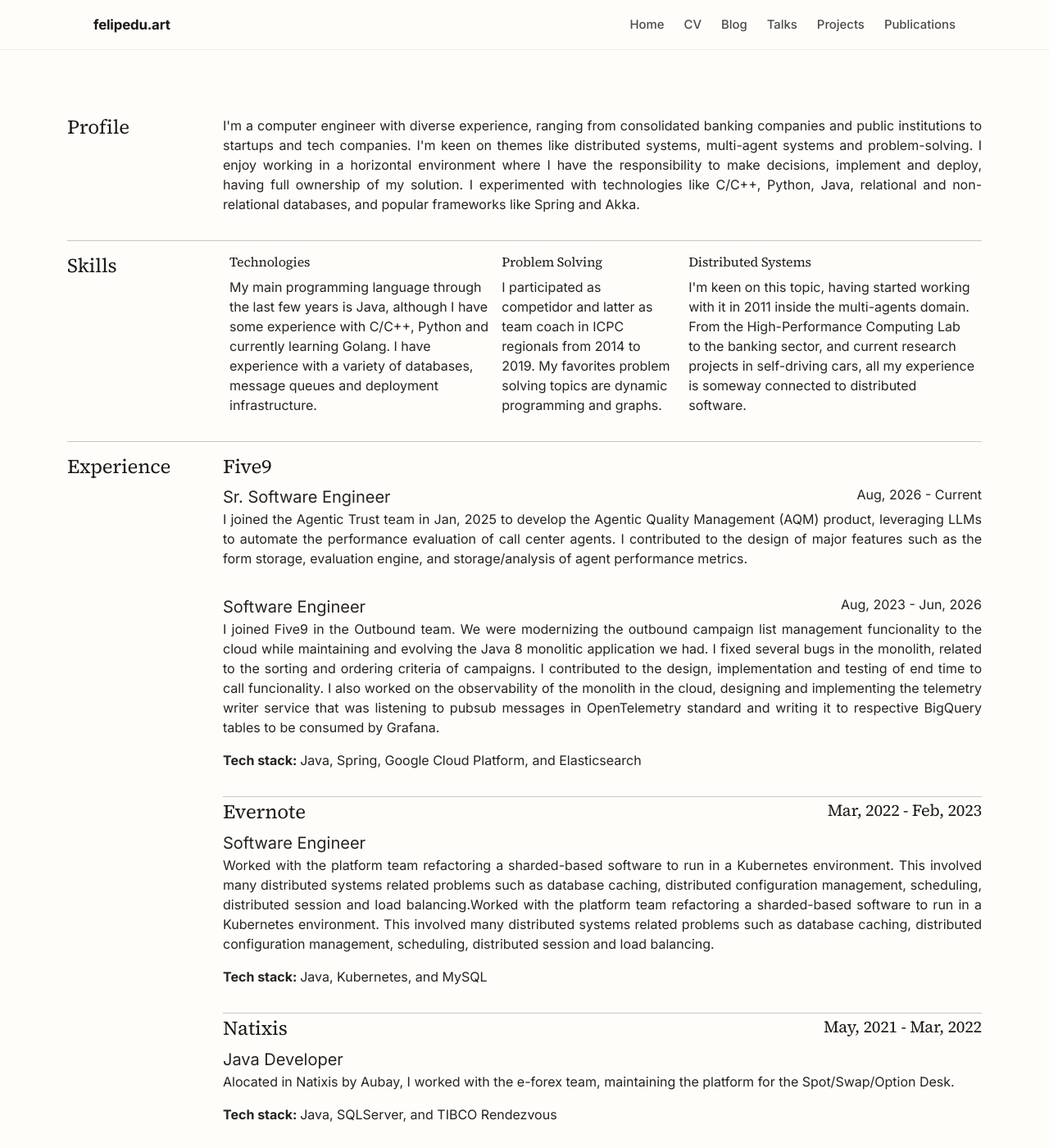
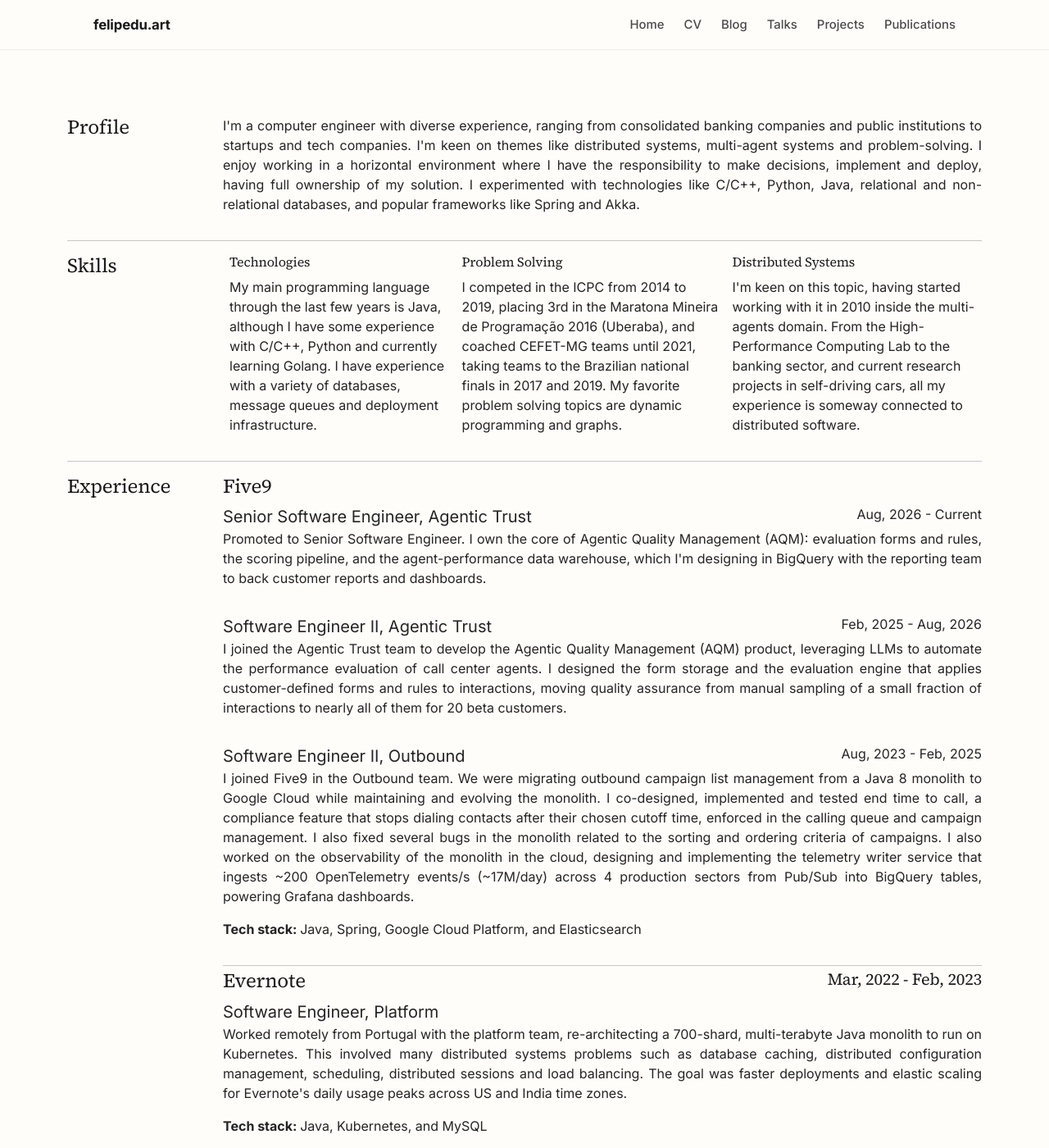
Before and after one commit to felipedreis/felipedreis.github.io, a Jekyll site: the page built from cv.html, in a window 1280 px wide and 1400 px high. Shown: the whole window at 82% size. Built offline with Jekyll 4.4.1, drawn with Linux system fonts in a browser that asks for light colours; some of the changed text lies outside the part shown.

Commit message:
Sync CV data with the revised Google CV (#10)
Update dates and titles (Five9 roles and Aug 2026 promotion, Natixis and
Monnos dates), merge the Intelligent Systems Lab research role into
CEFET-MG starting in 2010, and enrich role descriptions with the facts
gathered during the CV review.

Co-authored-by: Claude Opus 5.5 <noreply@anthropic.com>

```diff
--- a/_data/cv.yml
+++ b/_data/cv.yml
@@ -22,36 +22,43 @@ skills:
       learning Golang. I have experience with a variety of databases, message queues and deployment infrastructure.
   - title: Problem Solving
     details: |
-      I participated as competidor and latter as team coach in ICPC regionals from 2014 to 2019. My favorites problem solving topics are
+      I competed in the ICPC from 2014 to 2019, placing 3rd in the Maratona Mineira de Programação 2016 (Uberaba), and coached
+      CEFET-MG teams until 2021, taking teams to the Brazilian national finals in 2017 and 2019. My favorite problem solving topics are
       dynamic programming and graphs.
   - title: Distributed Systems
     details: |
-      I'm keen on this topic, having started working with it in 2011 inside the multi-agents domain. From the High-Performance Computing Lab
+      I'm keen on this topic, having started working with it in 2010 inside the multi-agents domain. From the High-Performance Computing Lab
       to the banking sector, and current research projects in self-driving cars, all my experience is someway connected to distributed software.
 
 jobs:
   - company: Five9
     roles:
-      - position: Sr. Software Engineer
+      - position: Senior Software Engineer, Agentic Trust
         start: Aug, 2026
         description: |
-          I joined the Agentic Trust team in Jan, 2025 to develop the Agentic Quality Management (AQM) product,
-          leveraging LLMs to automate the performance evaluation of call center agents. I contributed to the design
-          of major features such as the form storage, evaluation engine, and storage/analysis of agent performance metrics.
-      - position: Software Engineer
+          Promoted to Senior Software Engineer. I own the core of Agentic Quality Management (AQM): evaluation forms
+          and rules, the scoring pipeline, and the agent-performance data warehouse, which I'm designing in BigQuery
+          with the reporting team to back customer reports and dashboards.
+      - position: Software Engineer II, Agentic Trust
+        start: Feb, 2025
+        end: Aug, 2026
+        description: |
+          I joined the Agentic Trust team to develop the Agentic Quality Management (AQM) product, leveraging LLMs
+          to automate the performance evaluation of call center agents. I designed the form storage and the evaluation
+          engine that applies customer-defined forms and rules to interactions, moving quality assurance from manual
+          sampling of a small fraction of interactions to nearly all of them for 20 beta customers.
+      - position: Software Engineer II, Outbound
         start: Aug, 2023
-        end: Jun, 2026
+        end: Feb, 2025
         description: |
-          I joined Five9 in the Outbound team. We were modernizing the outbound campaign
-          list management funcionality to the cloud while maintaining and evolving
-          the Java 8 monolitic application we had. I fixed several bugs in the
-          monolith, related to the sorting and ordering criteria of campaigns.
-          I contributed to the design, implementation and testing of end time to call
-          funcionality.
-          I also worked on the observability of the monolith in the cloud, designing
-          and implementing the telemetry writer service that was listening to pubsub
-          messages in OpenTelemetry standard and writing it to respective BigQuery tables
-          to be consumed by Grafana.
+          I joined Five9 in the Outbound team. We were migrating outbound campaign list management from a Java 8
+          monolith to Google Cloud while maintaining and evolving the monolith. I co-designed, implemented and tested
+          end time to call, a compliance feature that stops dialing contacts after their chosen cutoff time, enforced
+          in the calling queue and campaign management. I also fixed several bugs in the monolith related to the sorting
+          and ordering criteria of campaigns.
+          I also worked on the observability of the monolith in the cloud, designing and implementing the telemetry
+          writer service that ingests ~200 OpenTelemetry events/s (~17M/day) across 4 production sectors from Pub/Sub
+          into BigQuery tables, powering Grafana dashboards.
         tech:
           - Java
           - Spring
@@ -59,13 +66,12 @@ jobs:
           - Elasticsearch
   - company: Evernote
     roles:
-      - position: Software Engineer
+      - position: Software Engineer, Platform
         description: |
-          Worked with the platform team refactoring a sharded-based software to run in a Kubernetes environment.
-          This involved many distributed systems related problems such as database caching, distributed configuration management,
-          scheduling, distributed session and load balancing.Worked with the platform team refactoring a sharded-based software to
-          run in a Kubernetes environment. This involved many distributed systems related problems such as database caching,
-          distributed configuration management, scheduling, distributed session and load balancing.
+          Worked remotely from Portugal with the platform team, re-architecting a 700-shard, multi-terabyte Java monolith to run
+          on Kubernetes. This involved many distributed systems problems such as database caching, distributed configuration
+          management, scheduling, distributed sessions and load balancing. The goal was faster deployments and elastic scaling
+          for Evernote's daily usage peaks across US and India time zones.
         start: Mar, 2022
         end: Feb, 2023
         tech:
@@ -74,10 +80,11 @@ jobs:
           -  MySQL
   - company: Natixis
     roles:
-      - position: Java Developer
+      - position: Java Developer, Electronic FX Trading
         description: |
-          Alocated in Natixis by Aubay, I worked with the e-forex team, maintaining the platform for the Spot/Swap/Option Desk.
-        start: May, 2021
+          Allocated to Natixis by Aubay, working remotely from Porto, I worked with the e-forex team on the bank's Spot/Swap/Option
+          FX trading platform, building pricing-markup features that process hundreds of pricing events per second.
+        start: Apr, 2021
         end: Mar, 2022
         tech:
           - Java
@@ -87,10 +94,13 @@ jobs:
     roles:
       - position: Backend Engineer
         description: |
-          Monnos is a crypto bank with social features. There I implemented the CI/CD pipeline, the news feed microservice,
-          migrated part of the stack to kubernetes and implemented a monitoring solution using Kibana/Grafana.
+          Monnos is a crypto bank with social features. Working remotely from Brazil, I built the news feed microservice from
+          scratch, aggregating hundreds of crypto RSS sources into personalized feeds for ~1,000 daily active users. I replaced
+          hour-plus manual deployments, which required hands-on intervention and caused downtime, with a fully automated
+          GitLab CI/Ansible pipeline with automatic rollback on failure. I also migrated part of the stack to Kubernetes and
+          implemented a monitoring solution using Kibana/Grafana.
         start: Sep, 2020
-        end: May, 2021
+        end: Apr, 2021
         tech:
           - Java
           - Kubernetes
@@ -98,13 +108,13 @@ jobs:
           - Gitlab CI
   - company: CEFET-MG
     roles:
-      - position: Linux System Administrator
+      - position: High-Performance Computing (HPC) System Administrator
         description: |
           As the administrator of High-Performance Computer, associated with the PPGMMC, I installed and configured an ~800 cores
           HPC based on Rocks Cluster and SLURM. Gave support to technologies such as MPI, OpenMP, CUDA and Hadoop. Also giving support to users,
           helping them to prepare their experiments, compiling and installing software, writing environment modules, and also hardware maintenance.
           Beyond that, I was writing technical reports and supervising a team of two interns.
-        start: April, 2016
+        start: Apr, 2016
         end: May, 2021
         tech:
          - CentOS
@@ -119,38 +129,41 @@ jobs:
          - PostgreSQL
          - Cassandra
          - Linux KVM
-  - company: Centre for Informatics and Systems @ UC
-    roles:
-      - position: Research Assistant
+      - position: Research Assistant (student research scholarship), Intelligent Systems Lab
         description: |
-          I worked in the SSE (Software and System Engineering) group supervised by the professor Nuno Antunes,
-          developing a metric system for trustworthiness benchmark in virtualized systems.
-        start: Mar, 2018
-        end: Aug, 2018
-        tech:
-          - C/C++
-          - Xen
-  - company: Intelligent Systems Lab @ CEFET-MG
-    roles:
-      - position: Junior Research Assistant
-        description: |
-          I worked in a research project that aimed to develop an artificial life simulator, distributed across a cluster.
+          Funded first by a junior (high-school) and then by an undergraduate research scholarship (BIC-Jr/BIC), I worked
+          in a research project that aimed to develop an artificial life simulator, distributed across a cluster.
           The project was called L2L (Live to Learn, Learn to Live), in which was possible to create artificial creatures endowed with
           an artificial nervous system in a virtual world where they could interact and learn to live.
-          This system was coded in Java 8 using the toolkit Akka with a PostgreSQL database.
+          As a Java developer, I refactored it to a client-server architecture, built its data extraction and analysis layer
+          and control UI, and ported it to the Akka actor toolkit, with a PostgreSQL database.
           The experiments were run in an 8 machine cluster, extracting data of lifetime interaction.
           We studied the influence of the learning/action selection algorithm in creatures behaviour over time.
-        start: Jan, 2013
+          This work became my B.Sc. thesis and the basis of the OL2A 2022 paper.
+        start: 2010
         end: Mar, 2016
         tech:
           - Java
           - Akka
           - PostgreSQL
           - Python
+  - company: Centre for Informatics and Systems @ UC
+    roles:
+      - position: Research Assistant
+        description: |
+          I worked in the SSE (Software and System Engineering) group supervised by the professor Nuno Antunes,
+          on trustworthiness benchmarking for virtualized systems. I built a tool that extracted Xen hypercalls
+          from hypervisor logs and analyzed and plotted them over time.
+        start: Mar, 2018
+        end: Aug, 2018
+        tech:
+          - C/C++
+          - Python
+          - Xen
 
 education:
   - institution: CEFET-MG
-    course: Ms.C. in Mathematical Modeling and Computer Science
+    course: M.Sc. in Mathematical Modeling and Computer Science
     final_project: Effect of Dynamic Hybridization of Meta-Heuristics on a Distributed and Scalable Multi-Agent System
     start: Aug, 2019
     end: Mar, 2022
```
